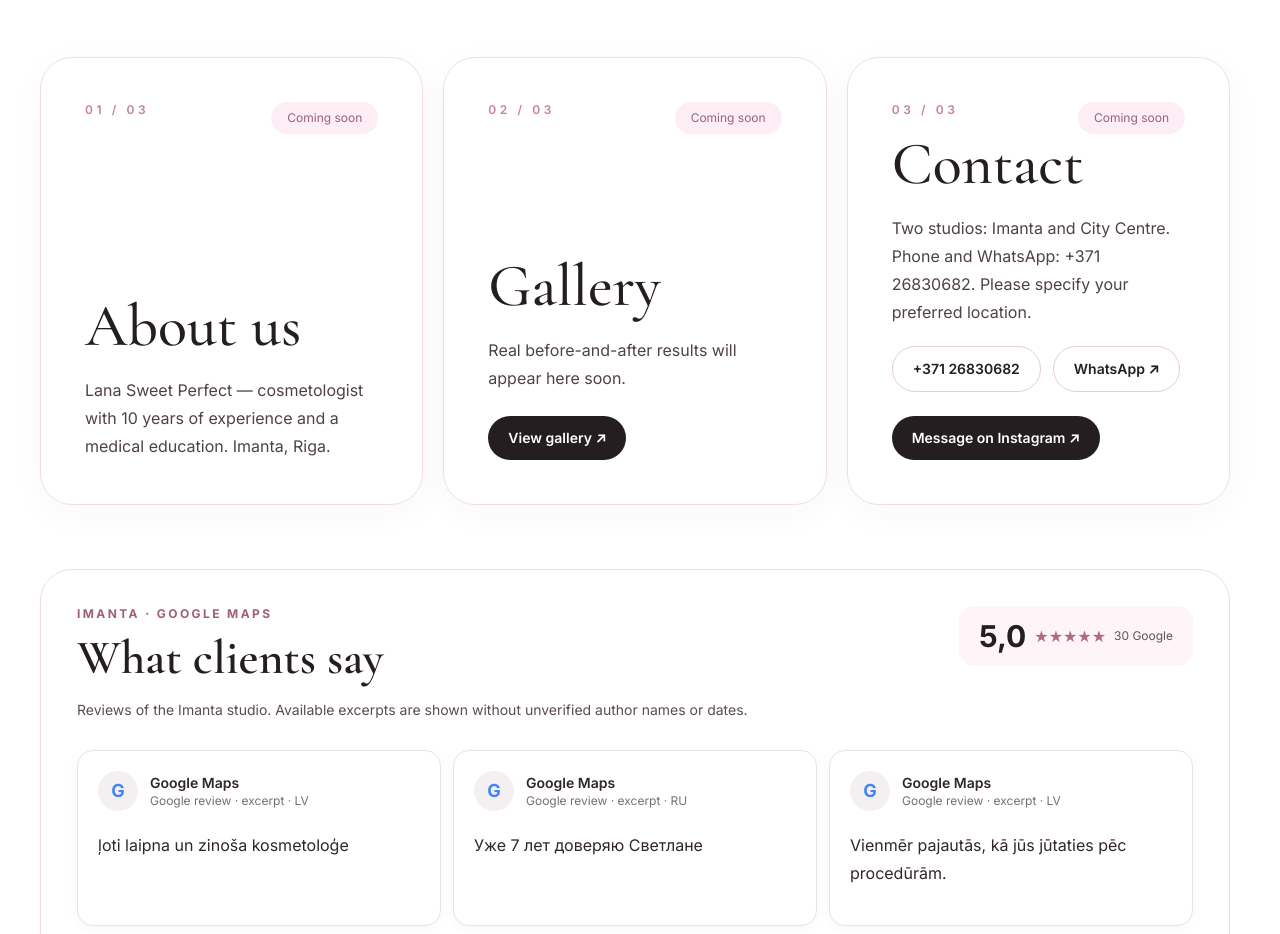
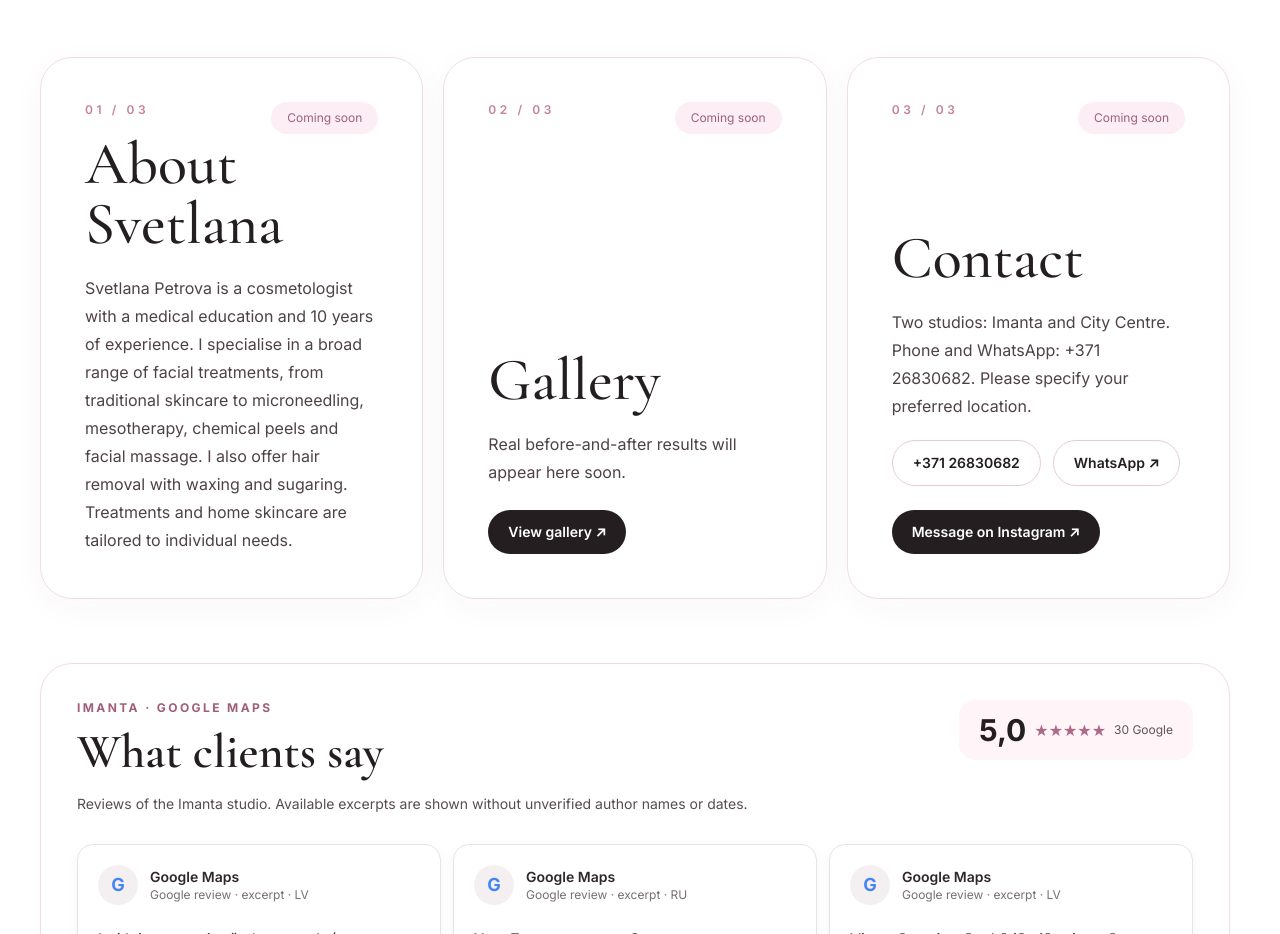
Before and after one commit to SergeyJak/Sweet-lana, a Next.js app: page /en in a window 1280 px wide. Shown: the part 1340-2274 px from the top of the page. Built offline with nearby package versions, Linux system fonts and the light colour scheme; no server answers.

Commit message:
Expand Svetlana bio with specialties from her personal introduction in three languages

```diff
--- a/src/content/site.ts
+++ b/src/content/site.ts
@@ -9,7 +9,7 @@ export const HOME_COPY = {
     subtitle: 'Красота начинается с деталей.',
     intro: 'Два кабинета в Риге. Выберите удобное место и посмотрите услуги, которые проводятся именно там.',
     discover: 'Выбрать кабинет',
-    about: 'О нас', aboutText: `${BUSINESS.name} — косметолог с 10-летним опытом и медицинским образованием. Рига, Иманта.`,
+    about: 'О Светлане', aboutText: 'Светлана Петрова — косметолог с медицинским образованием и 10-летним опытом. Специализируюсь на широком спектре процедур для лица: от классических уходовых методик до микроигольчатой терапии, мезотерапии, химических пилингов и массажа лица. Также занимаюсь депиляцией: ваксингом и шугарингом. Подбираю процедуры и домашний уход индивидуально.',
     services: 'Услуги', servicesText: '3D-чистка лица, ваксинг, шугаринг, IPL Lumecca, Morpheus8, Ultraformer MPT, биоревитализация и липолитики. Цены уточняйте при записи.',
     gallery: 'Галерея', galleryText: 'Фото результатов до и после скоро появятся здесь.', galleryLink: 'Открыть галерею', choose: 'Посмотреть услуги и адрес', cabinetsTitle: 'Два кабинета · Два направления', cabinetsIntro: 'Выберите кабинет, чтобы увидеть только его услуги, адрес и запись.', imantaTitle: 'Иманта', imantaDetail: 'Уход за кожей, подготовка к аппаратным процедурам, инъекции, пилинги и ваксинг', centerTitle: 'Центр', centerDetail: 'Аппаратная косметология', centerAddress: 'Адрес уточняется',
     contact: 'Контакты', contactText: `Два кабинета: Иманта и Центр. Телефон и WhatsApp: ${BUSINESS.phoneDisplay}. При записи укажите нужный кабинет.`,
@@ -20,7 +20,7 @@ export const HOME_COPY = {
     nav: ['Sākums', 'Par speciālistu', 'Kabineti', 'Galerija', 'Kontakti'],
     eyebrow: 'Laipni lūdzam', heading: BUSINESS.name, subtitle: 'Skaistums sākas detaļās.',
     intro: 'Divi kabineti Rīgā. Izvēlieties vietu un apskatiet tieši tur pieejamos pakalpojumus.',
-    discover: 'Izvēlēties kabinetu', about: 'Par mums', aboutText: `${BUSINESS.name} — kosmetoloģe ar 10 gadu pieredzi un medicīnisko izglītību. Rīga, Imanta.`,
+    discover: 'Izvēlēties kabinetu', about: 'Par Svetlanu', aboutText: 'Svetlana Petrova ir kosmetoloģe ar medicīnisko izglītību un 10 gadu pieredzi. Specializējos plašā sejas procedūru klāstā: no klasiskām kopšanas metodēm līdz mikroadatu terapijai, mezoterapijai, ķīmiskajiem pīlingiem un sejas masāžai. Piedāvāju arī vaksāciju un šugaringu. Procedūras un mājas kopšanu pielāgoju individuāli.',
     services: 'Pakalpojumi', servicesText: '3D sejas tīrīšana, vaksācija, šugarings, IPL Lumecca, Morpheus8, Ultraformer MPT, biorevitalizācija un lipolītiķi. Cenas precizējiet, piesakoties.',
     gallery: 'Galerija', galleryText: 'Rezultātu fotogrāfijas pirms un pēc drīzumā būs šeit.', galleryLink: 'Atvērt galeriju', choose: 'Pakalpojumi un adrese', cabinetsTitle: 'Divi kabineti · Divi virzieni', cabinetsIntro: 'Izvēlieties kabinetu, lai redzētu pakalpojumus, adresi un pierakstu.', imantaTitle: 'Imanta', imantaDetail: 'Ādas kopšana, sagatavošana aparātu procedūrām, injekcijas, pīlingi un vaksācija', centerTitle: 'Centrs', centerDetail: 'Aparātu kosmetoloģija', centerAddress: 'Adrese tiks precizēta',
     contact: 'Kontakti', contactText: `Divi kabineti: Imanta un Centrs. Tālrunis un WhatsApp: ${BUSINESS.phoneDisplay}. Pierakstoties norādiet kabinetu.`,
@@ -30,7 +30,7 @@ export const HOME_COPY = {
     nav: ['Home', 'About', 'Locations', 'Gallery', 'Contact'],
     eyebrow: 'Welcome', heading: BUSINESS.name, subtitle: 'Beauty begins with the details.',
     intro: 'Two studios in Riga. Choose a location to see the treatments available there.',
-    discover: 'Choose a location', about: 'About us', aboutText: `${BUSINESS.name} — cosmetologist with 10 years of experience and a medical education. Imanta, Riga.`,
+    discover: 'Choose a location', about: 'About Svetlana', aboutText: 'Svetlana Petrova is a cosmetologist with a medical education and 10 years of experience. I specialise in a broad range of facial treatments, from traditional skincare to microneedling, mesotherapy, chemical peels and facial massage. I also offer hair removal with waxing and sugaring. Treatments and home skincare are tailored to individual needs.',
     services: 'Services', servicesText: '3D facial cleansing, waxing, sugaring, IPL Lumecca, Morpheus8, Ultraformer MPT, biorevitalization and lipolytics. Ask for prices when booking.',
     gallery: 'Gallery', galleryText: 'Real before-and-after results will appear here soon.', galleryLink: 'View gallery', choose: 'View treatments and address', cabinetsTitle: 'Two studios · Two specialties', cabinetsIntro: 'Choose a studio to see only its treatments, address and booking details.', imantaTitle: 'Imanta', imantaDetail: 'Skincare, preparation for device treatments, injections, peels and waxing', centerTitle: 'City Centre', centerDetail: 'Device-based cosmetology', centerAddress: 'Address to be confirmed',
     contact: 'Contact', contactText: `Two studios: Imanta and City Centre. Phone and WhatsApp: ${BUSINESS.phoneDisplay}. Please specify your preferred location.`,
```
